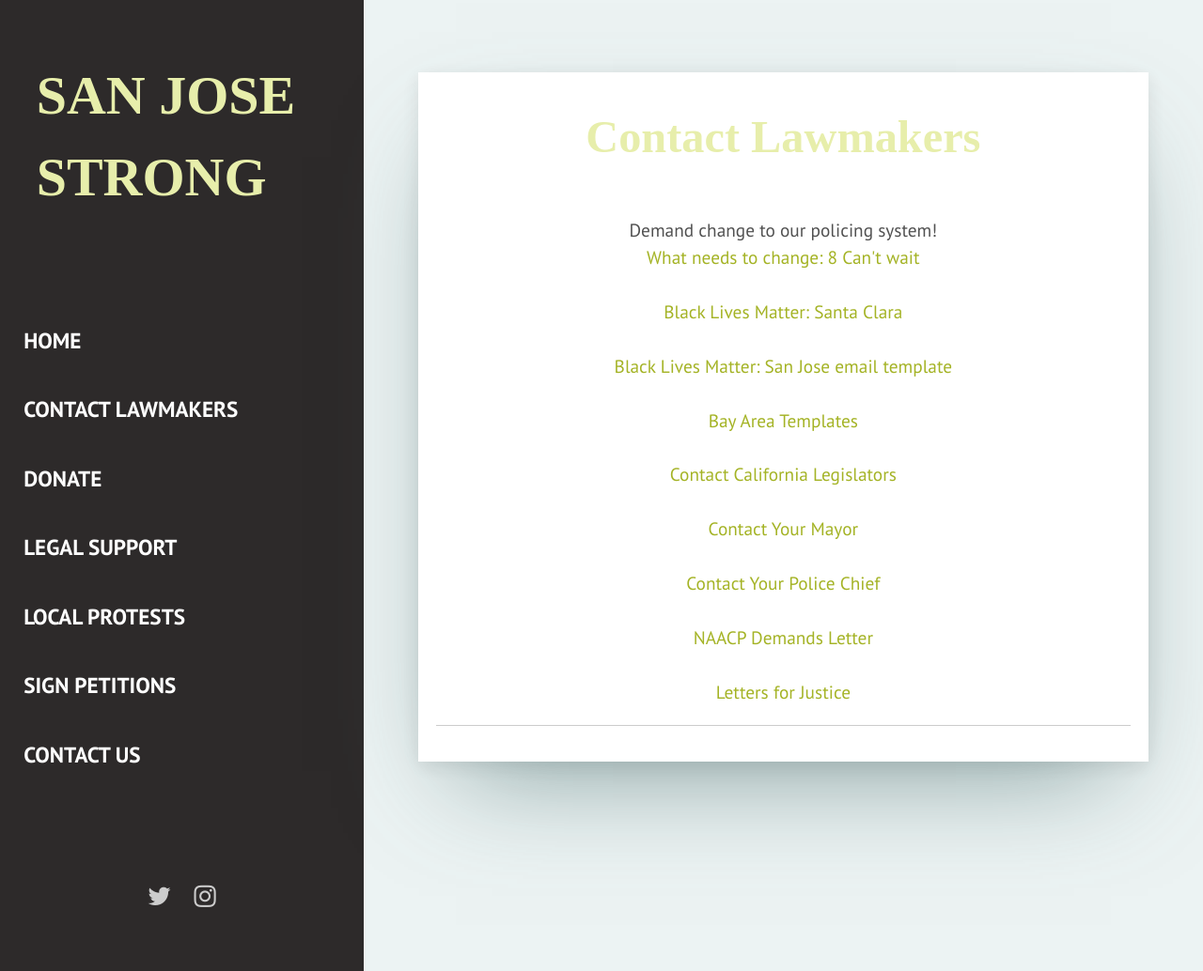
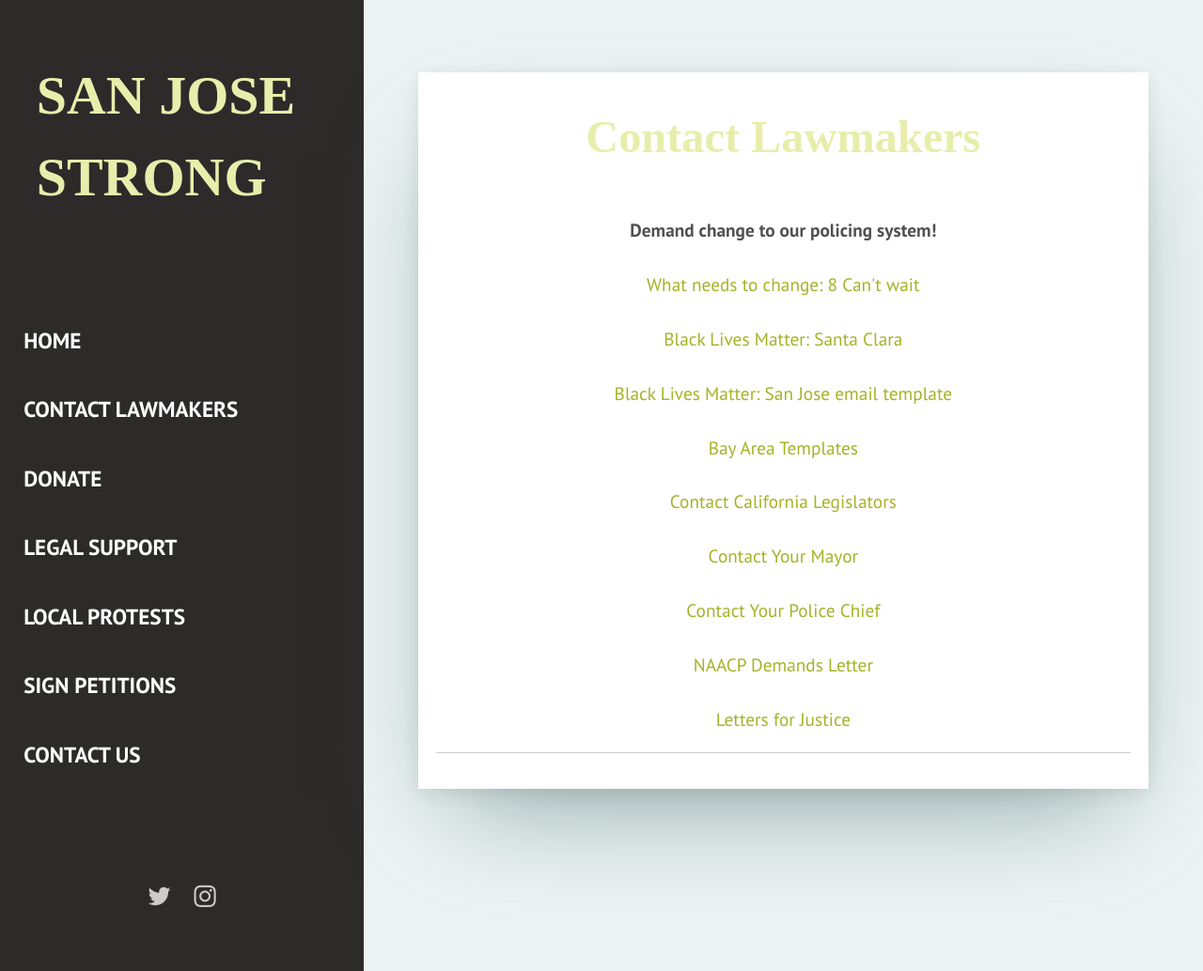
Before and after one commit to SanJoseStrong/sanjosestrong.github.io, a Jekyll site: the page built from _pages/contactlawmakers.html, in a window 1280 px wide and 1034 px high. Shown: the whole window at 94% size. Built offline with Jekyll 4.4.1, drawn with Linux system fonts in a browser that asks for light colours; some web fonts are replaced.

```diff
--- a/_pages/contactlawmakers.html
+++ b/_pages/contactlawmakers.html
@@ -5,8 +5,8 @@ permalink: /contactlawmakers/
 ---
 
 <div style="text-align:center"><span>
-	Demand change to our policing system!
-	<br>
+	<b>Demand change to our policing system!</b>
+	<br><br>
 	<a href="https://8cantwait.org">
     What needs to change: 8 Can't wait
 	</a>
```
